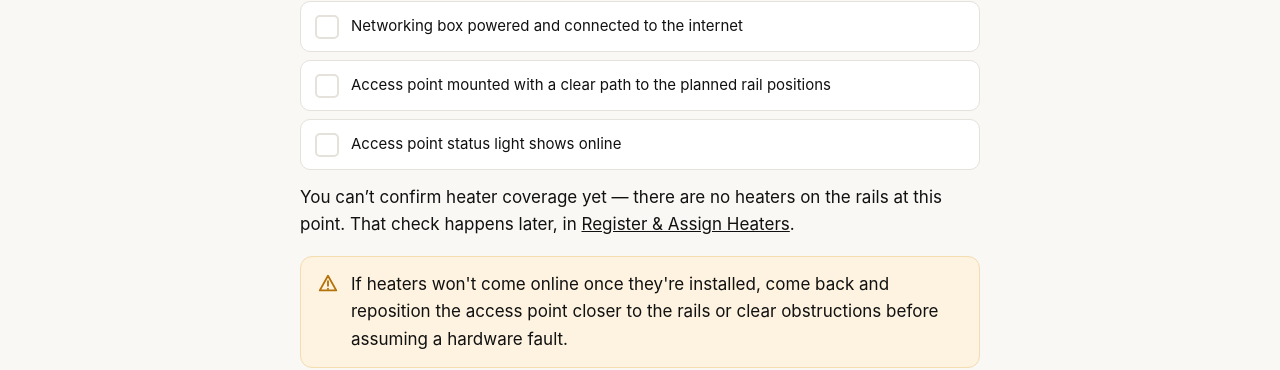
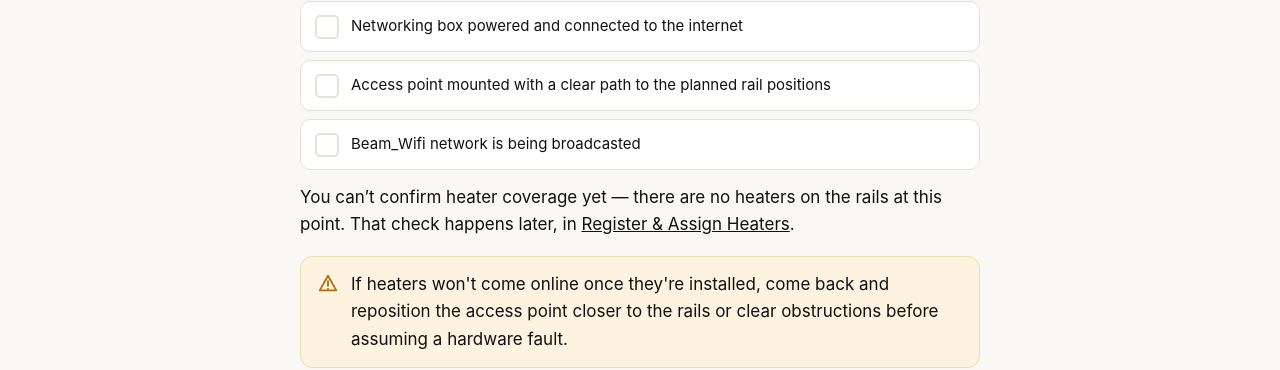
Before and after one commit to BeamT/external-docs, a Jekyll site: the page built from _guides/network-setup.md, in a window 1280 px wide and 900 px high, scrolled down 2575 px. Shown: the part 262-632 px from the top of the window. Built offline with Jekyll 4.4.1, drawn with Linux system fonts in a browser that asks for light colours; some web fonts are replaced.

Commit message:
beam wifi being broadcasted

```diff
--- a/_guides/network-setup.md
+++ b/_guides/network-setup.md
@@ -38,7 +38,7 @@ The networking box provides internet to the heaters over 2.4GHz Wi-Fi. You'll co
 
 ## Confirm the network is live
 
-{% include checklist.html items="Networking box powered and connected to the internet | Access point mounted with a clear path to the planned rail positions | Access point status light shows online" %}
+{% include checklist.html items="Networking box powered and connected to the internet | Access point mounted with a clear path to the planned rail positions | Beam_Wifi network is being broadcasted" %}
 
 You can't confirm heater coverage yet — there are no heaters on the rails at this point. That check happens later, in [Register & Assign Heaters]({{ site.baseurl }}/register-assign-heaters/).
 
```
